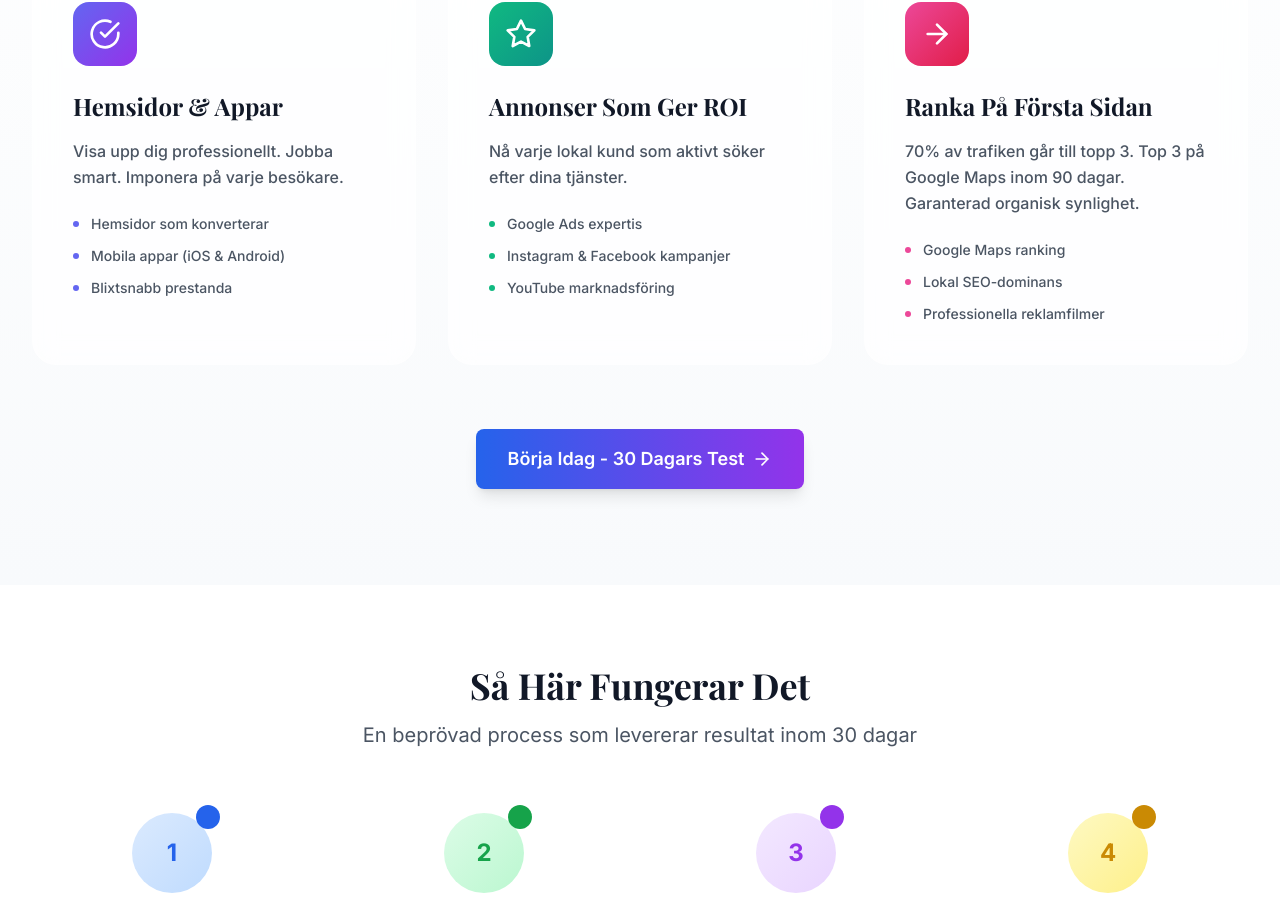
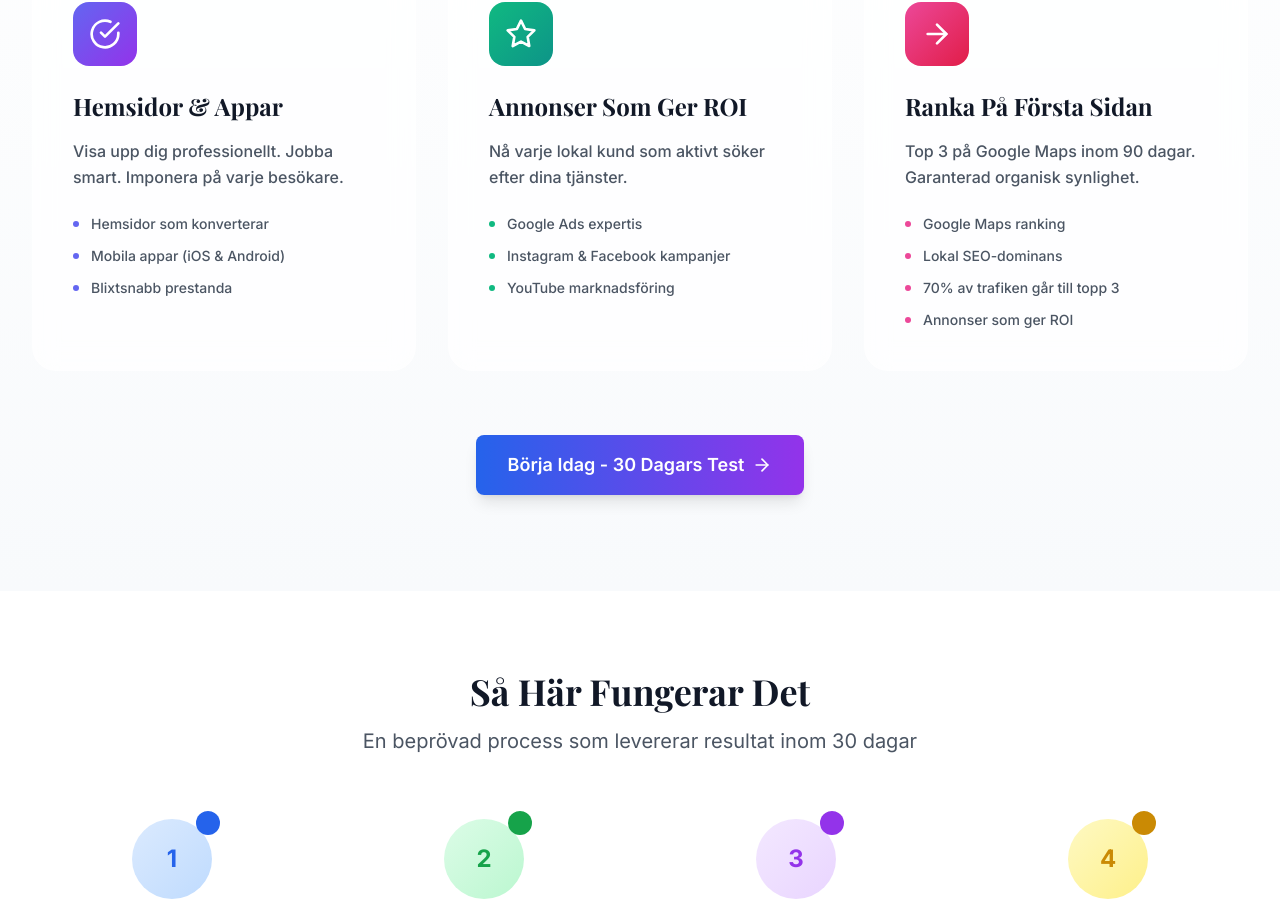
Before and after one commit to DonkeykongM/BahkoSudio.se, a React (Vite) app: page / in a window 1280 px wide. Shown: the part 1475-2396 px from the top of the page. Built offline with nearby package versions, Linux system fonts and the light colour scheme; no server answers.

Commit message:
Updated App.tsx

```diff
--- a/src/App.tsx
+++ b/src/App.tsx
@@ -330,12 +330,13 @@ export default function App() {
                 </div>
                 <h3 className="text-2xl font-bold text-gray-900 mb-4">Ranka På Första Sidan</h3>
                 <p className="text-gray-600 mb-6 leading-relaxed font-medium">
-                  70% av trafiken går till topp 3. Top 3 på Google Maps inom 90 dagar. Garanterad organisk synlighet.
+                  Top 3 på Google Maps inom 90 dagar. Garanterad organisk synlighet.
                 </p>
                 <ul className="space-y-3 text-gray-600">
                   <li className="flex items-center text-sm font-medium"><div className="w-1.5 h-1.5 bg-pink-500 rounded-full mr-3"></div>Google Maps ranking</li>
                   <li className="flex items-center text-sm font-medium"><div className="w-1.5 h-1.5 bg-pink-500 rounded-full mr-3"></div>Lokal SEO-dominans</li>
-                  <li className="flex items-center text-sm font-medium"><div className="w-1.5 h-1.5 bg-pink-500 rounded-full mr-3"></div>Professionella reklamfilmer</li>
+                  <li className="flex items-center text-sm font-medium"><div className="w-1.5 h-1.5 bg-pink-500 rounded-full mr-3"></div>70% av trafiken går till topp 3</li>
+                  <li className="flex items-center text-sm font-medium"><div className="w-1.5 h-1.5 bg-pink-500 rounded-full mr-3"></div>Annonser som ger ROI</li>
                 </ul>
               </div>
             </div>
```
